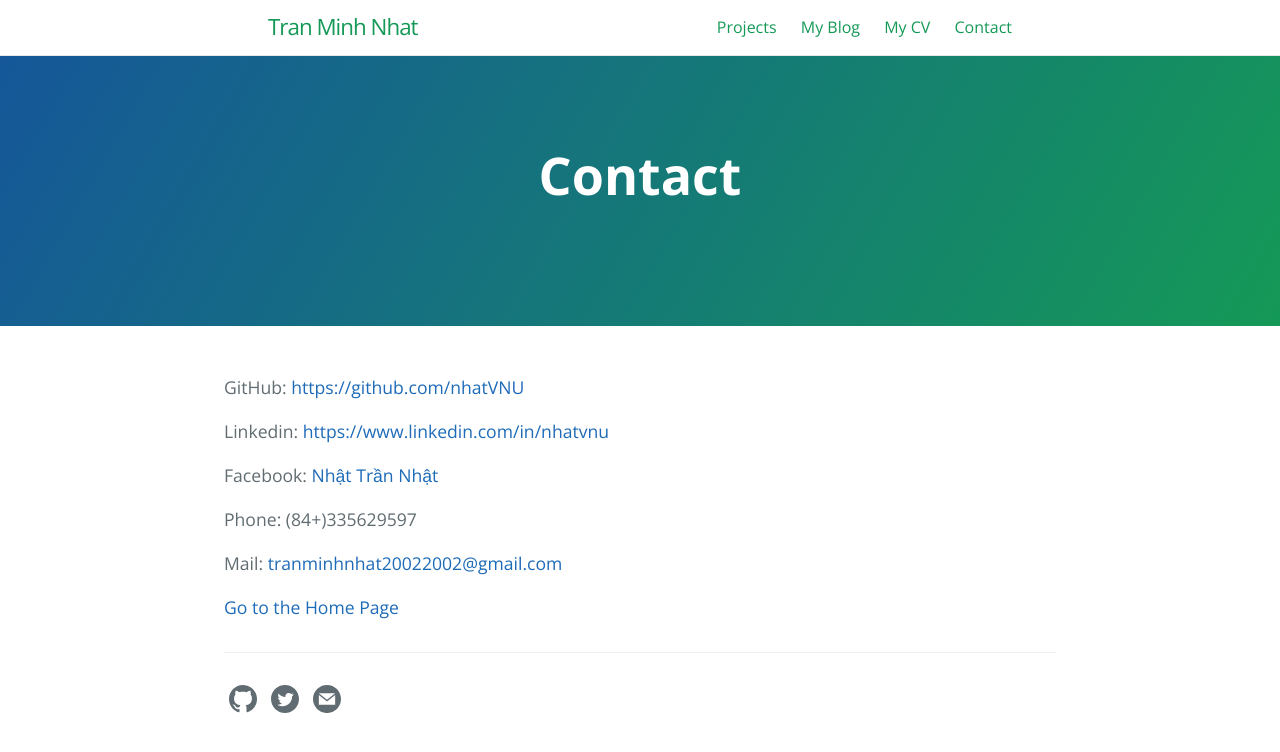
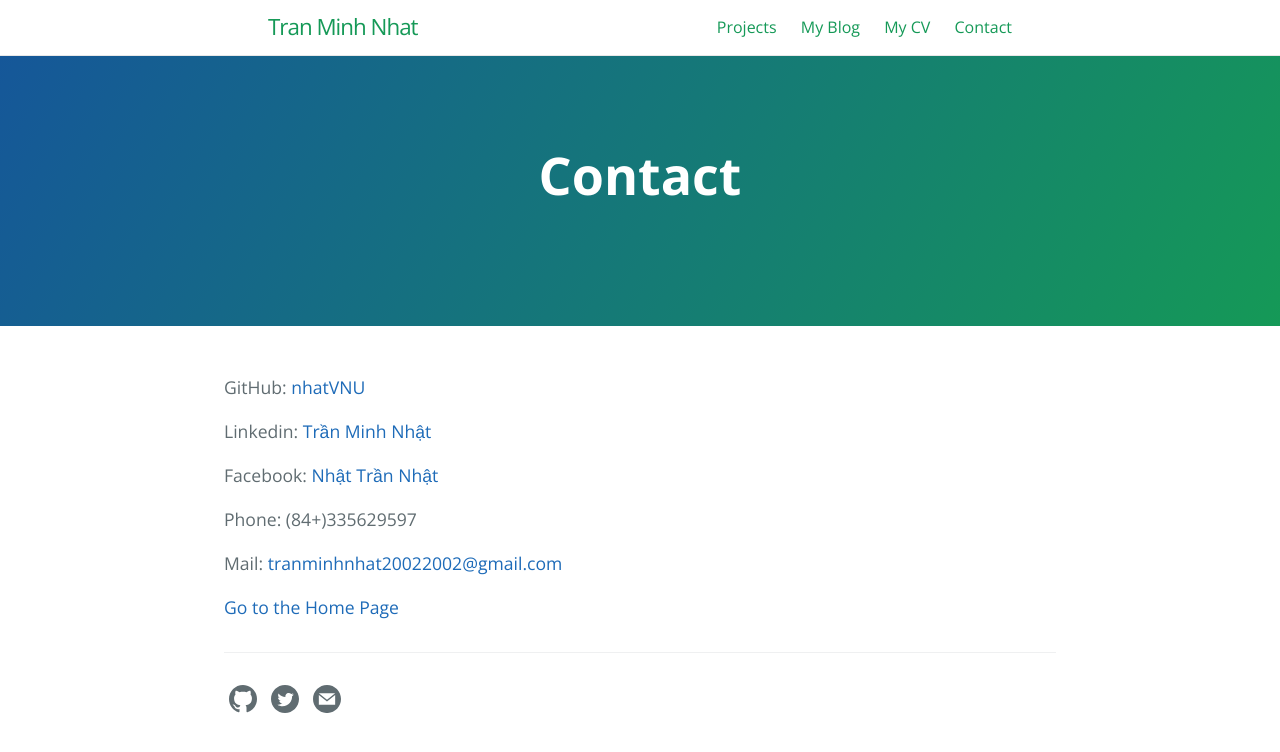
Before and after one commit to nhatVNU/nhatVNU.github.io, a Jekyll site: the page built from contact.md, in a window 1280 px wide. Shown: the top 752 px of the page. Built offline with Jekyll 4.4.1, drawn with Linux system fonts in a browser that asks for light colours.

Commit message:
Update contact.md

```diff
--- a/contact.md
+++ b/contact.md
@@ -12,9 +12,9 @@ order: 4
 
 
 <!-- [![alt text][1]]() GitHub: [https://github.com/thuyngch](https://github.com/thuyngch) -->
-GitHub: [https://github.com/nhatVNU](https://github.com/nhatVNU)
+GitHub: [nhatVNU](https://github.com/nhatVNU)
 
-Linkedin: [https://www.linkedin.com/in/nhatvnu](https://www.linkedin.com/in/nhatvnu)
+Linkedin: [Trần Minh Nhật](https://www.linkedin.com/in/nhatvnu)
 
 Facebook: [Nhật Trần Nhật](https://www.facebook.com/profile.php?id=100013896646198)
 
```
